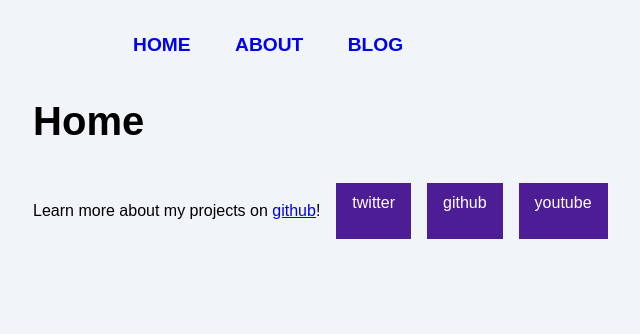
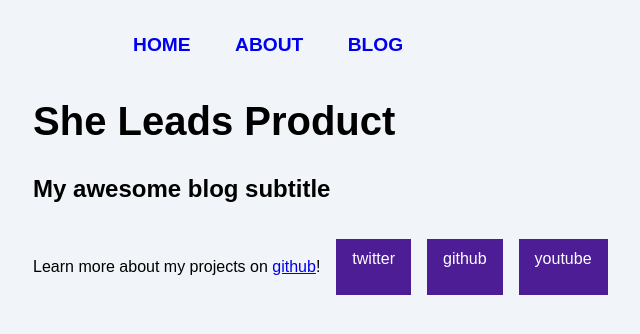
Before and after one commit to Alephantom/SLP, an Astro site: page / in a window 1280 px wide. Shown: the whole page, without its empty margins (267-907 px from the left). Built offline with nearby package versions, Linux system fonts and the light colour scheme; Astro itself is replaced by a stand-in of ours.

Commit message:
BaseLayout Home

```diff
--- /dev/null
+++ b/src/layouts/BaseLayout.astro
@@ -0,0 +1,24 @@
+---
+import Header from '../components/Header.astro';
+import Footer from '../components/Footer.astro';
+import '../styles/global.css';
+const { pageTitle } = Astro.props;
+---
+<html lang="en">
+  <head>
+    <meta charset="utf-8" />
+    <link rel="icon" type="image/svg+xml" href="/favicon.svg" />
+    <meta name="viewport" content="width=device-width" />
+    <meta name="generator" content={Astro.generator} />
+    <title>{pageTitle}</title>
+  </head>
+  <body>
+    <Header />
+    <h1>{pageTitle}</h1>
+    <slot />
+    <Footer />
+    <script>
+      import "../scripts/menu.js";
+    </script>
+  </body>
+</html>
--- a/src/pages/index.astro
+++ b/src/pages/index.astro
@@ -1,26 +1,7 @@
 ---
- import Header from '../components/Header.astro';
- import '../styles/global.css';
-import Footer from '../components/Footer.astro';
-
-const pageTitle = "Home";
+import BaseLayout from '../layouts/BaseLayout.astro';
+const pageTitle = "She Leads Product";
 ---
-
-<html lang="en">
-	<head>
-		<meta charset="utf-8" />
-		<link rel="icon" type="image/svg+xml" href="/favicon.svg" />
-		<meta name="viewport" content="width=device-width" />
-		<meta name="generator" content={Astro.generator} />
-		<title>{pageTitle}</title>
-	</head>
-	<body>
-		<Header />
-		<h1>{pageTitle}</h1>
-		<Footer />
-		<script>
-			import "../scripts/menu.js";
-		  </script>
-
-	  </body>
-</html>
+<BaseLayout pageTitle={pageTitle}>
+  <h2>My awesome blog subtitle</h2>
+</BaseLayout>
```
